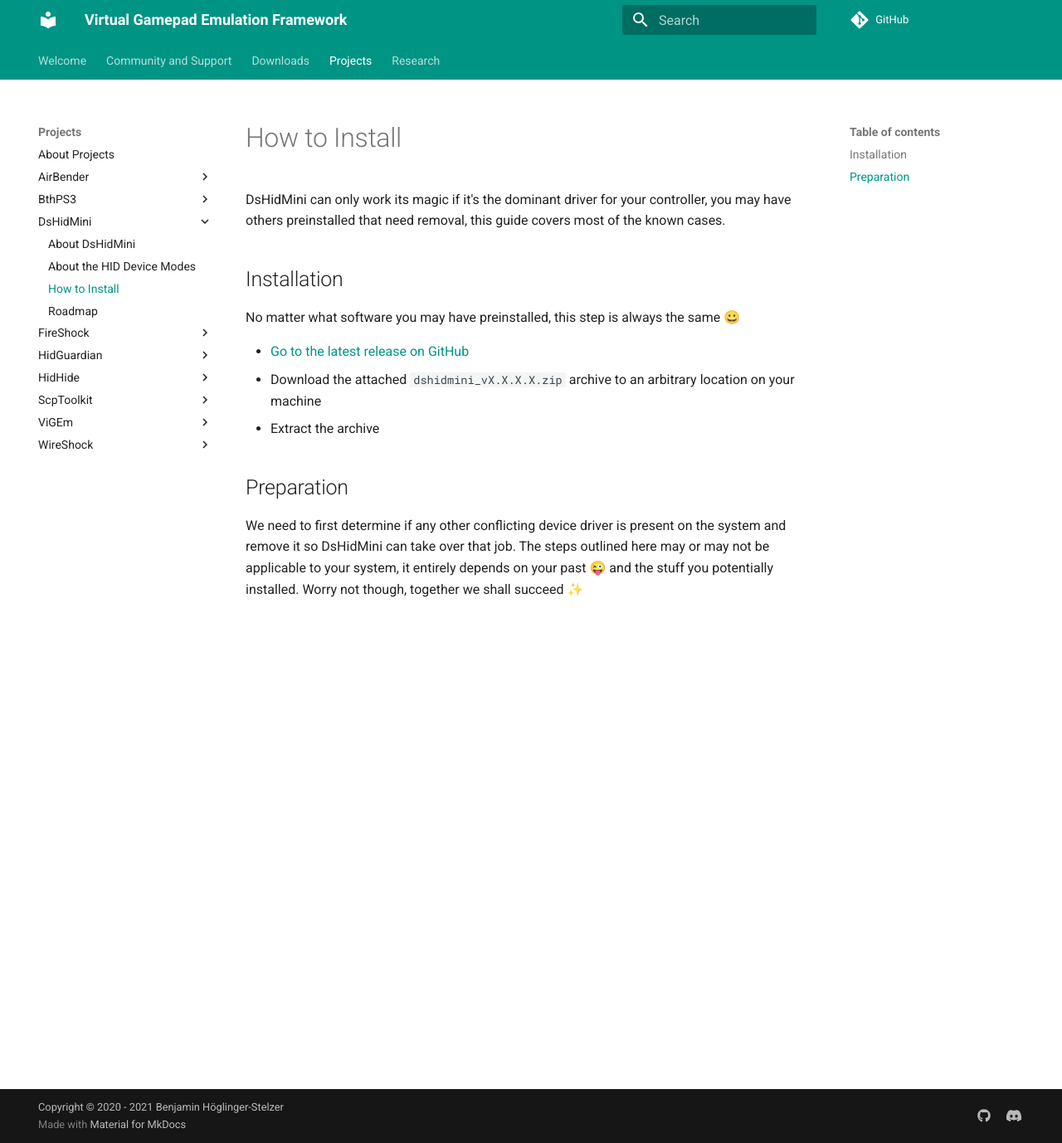
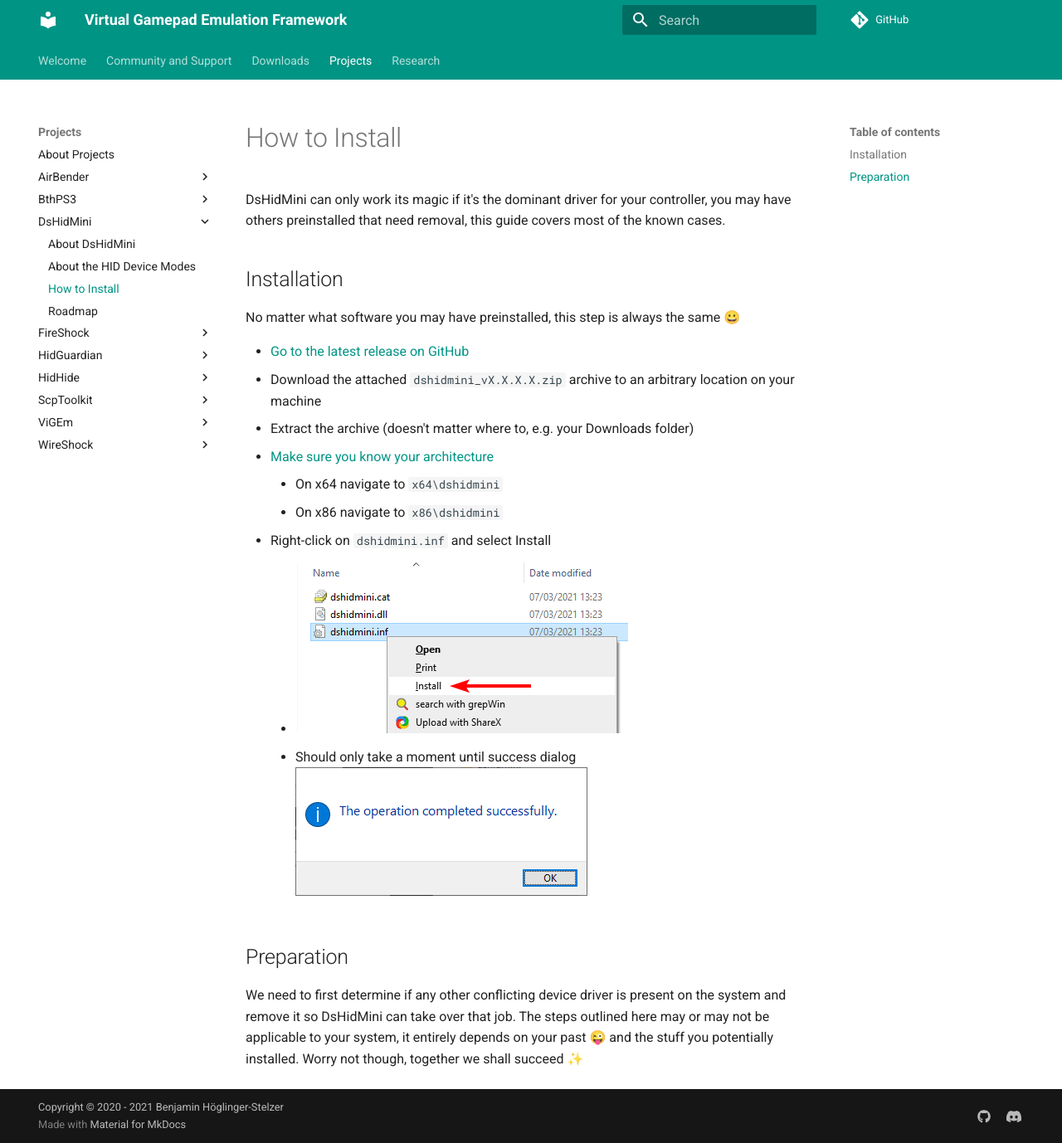
Before and after one commit to nefarius/ViGEm.github.io, an MkDocs documentation site: the page built from docs/projects/DsHidMini/How-to-Install.md, in a window 1280 px wide and 1378 px high. Shown: the whole window at 83% size. Built offline with MkDocs 1.6.1 and Material for MkDocs 9.7.7, drawn with Linux system fonts in a browser that asks for light colours; comment, search, counter and statistics services are not loaded.

Commit message:
Install article in the works

```diff
--- a/docs/projects/DsHidMini/How-to-Install.md
+++ b/docs/projects/DsHidMini/How-to-Install.md
@@ -8,7 +8,14 @@
 
 - [Go to the latest release on GitHub](https://github.com/ViGEm/DsHidMini/releases/latest)
 - Download the attached `dshidmini_vX.X.X.X.zip` archive to an arbitrary location on your machine
-- Extract the archive
+- Extract the archive (doesn't matter where to, e.g. your Downloads folder)
+- [Make sure you know your architecture](https://vigem.org/research/How-to-check-architecture/)
+    - On x64 navigate to `x64\dshidmini`
+    - On x86 navigate to `x86\dshidmini`
+- Right-click on `dshidmini.inf` and select Install
+    - ![hIh7PcxkC9.png](images/hIh7PcxkC9.png)
+    - Should only take a moment until success dialog
+    ![InfDefaultInstall_La1TsZO9P0.png](images/InfDefaultInstall_La1TsZO9P0.png)
 
 
 ## Preparation
```
